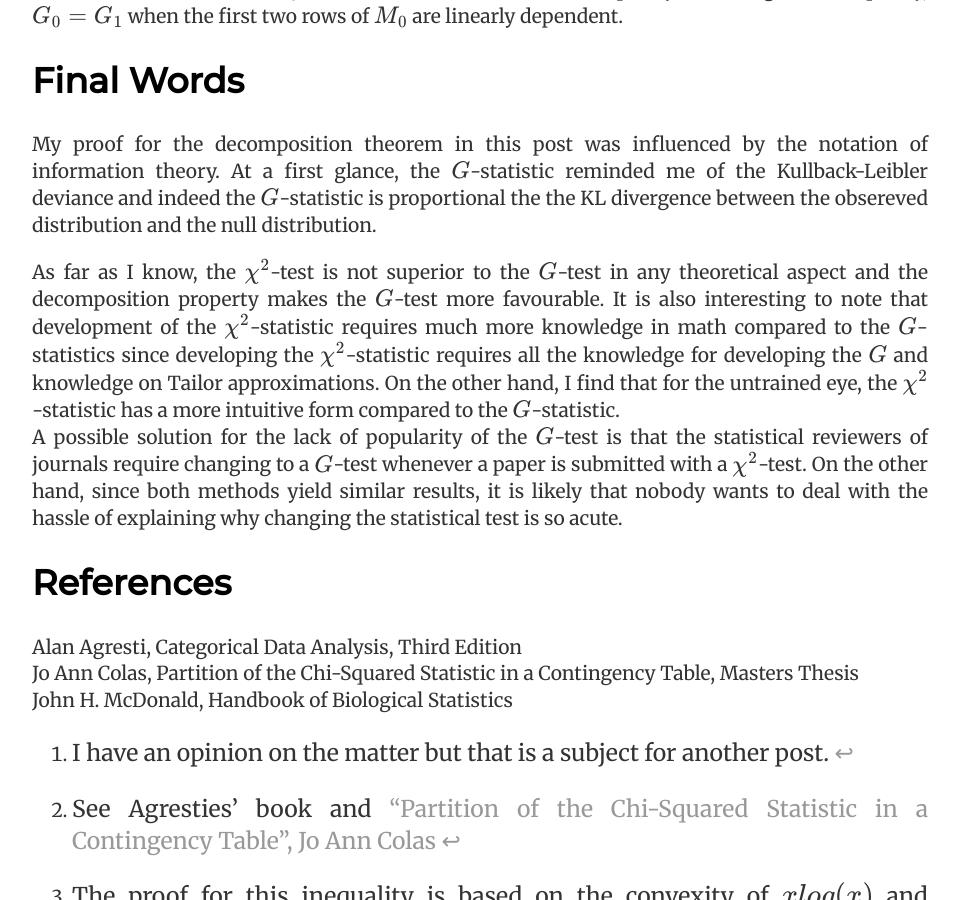
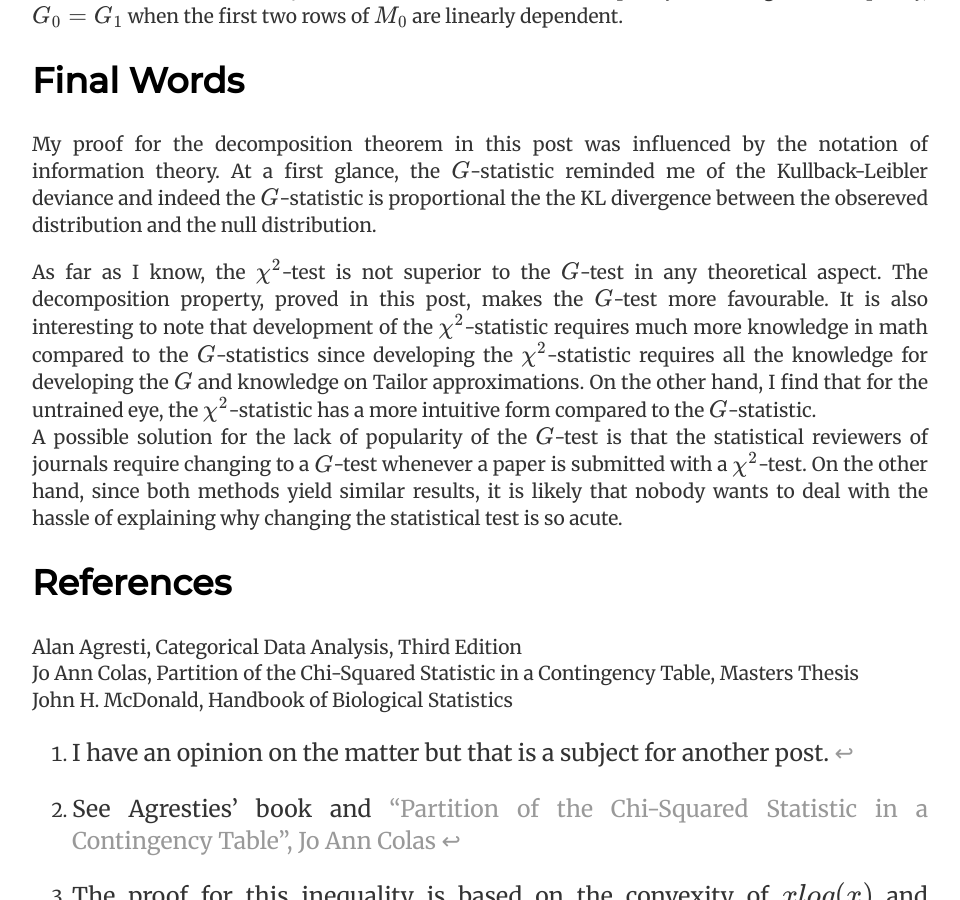
Before and after one commit to nirryde/nirryde.github.io, a Jekyll site: the page built from _posts/2020-10-04-A Test for Independence you Probably Never Heard of.md, in a window 1280 px wide and 900 px high, scrolled down 3814 px. Shown: the whole window, without its empty margins (160-1120 px from the left). Built offline with Jekyll 4.4.1, drawn with Linux system fonts in a browser that asks for light colours; formulas are drawn with MathJax 3.

Commit message:
Update 2020-10-04-A Test for Independence you Probably Never Heard of.md

```diff
--- a/_posts/2020-10-04-A Test for Independence you Probably Never Heard of.md
+++ b/_posts/2020-10-04-A Test for Independence you Probably Never Heard of.md
@@ -84,7 +84,7 @@ Final Words
 
 My proof for the decomposition theorem in this post was influenced by the notation of information theory. At a first glance, the $$G$$-statistic reminded me of the Kullback-Leibler deviance and indeed the $$G$$-statistic is proportional the the KL divergence between the obsereved distribution and the null distribution.
 
-As far as I know, the $$\chi^2$$-test is not superior to the $$G$$-test in any theoretical aspect and the decomposition property makes the $$G$$-test more favourable. It is also interesting to note that development of the $$\chi^2$$-statistic requires much more knowledge in math compared to the $$G$$-statistics since developing the $$\chi^2$$-statistic requires all the knowledge for developing the $$G$$ and knowledge on Tailor approximations. On the other hand, I find that for the untrained eye, the $$\chi^2$$-statistic has a more intuitive form compared to the $$G$$-statistic.
+As far as I know, the $$\chi^2$$-test is not superior to the $$G$$-test in any theoretical aspect. The decomposition property, proved in this post, makes the $$G$$-test more favourable. It is also interesting to note that development of the $$\chi^2$$-statistic requires much more knowledge in math compared to the $$G$$-statistics since developing the $$\chi^2$$-statistic requires all the knowledge for developing the $$G$$ and knowledge on Tailor approximations. On the other hand, I find that for the untrained eye, the $$\chi^2$$-statistic has a more intuitive form compared to the $$G$$-statistic.
 A possible solution for the lack of popularity of the $$G$$-test is that the statistical reviewers of journals require changing to a $$G$$-test whenever a paper is submitted with a $$\chi^2$$-test. On the other hand, since both methods yield similar results, it is likely that nobody wants to deal with the hassle of explaining why changing the statistical test is so acute.
 
 References
```
